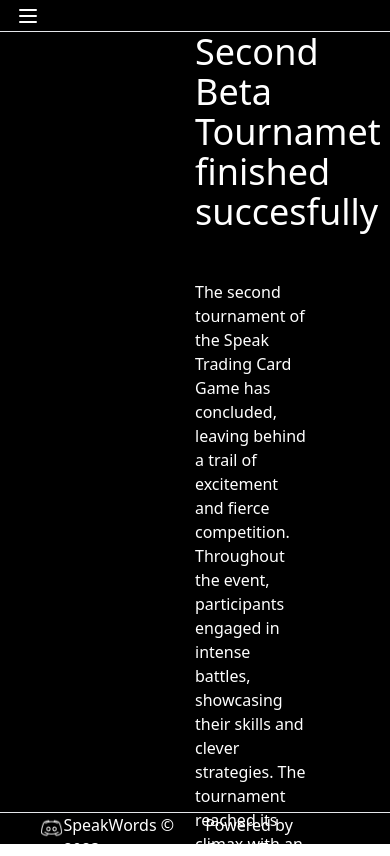
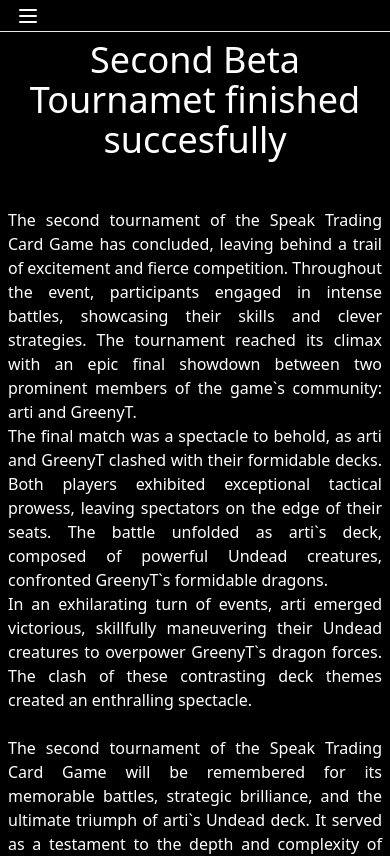
Before and after one commit to DrGreeny/tcgfansite, a Next.js app: page /tournaments in a window 390 px wide. Shown: the top 856 px of the page. Built offline with nearby package versions, Linux system fonts and the light colour scheme.

Commit message:
make everything more mobile

```diff
--- a/components/FaqLanding.jsx
+++ b/components/FaqLanding.jsx
@@ -22,7 +22,7 @@ export default function FaqLanding() {
       <div className=" w-full m-auto px-10 flex justify-center">
         <div className="whitespace-pre-line">
           <h1 className="text-4xl mb-4">May the Words be with You</h1>
-          <p className="whitespace-pre-line">
+          <p className="whitespace-pre-line text-justify">
             Welcome to the FAQ section of Speak, the trading card game that
             brings strategy and excitement to your fingertips! <br /> Here, we
             have compiled a list of frequently asked questions from various
--- a/components/GameSimulator.jsx
+++ b/components/GameSimulator.jsx
@@ -179,7 +179,9 @@ const GameSimulator = () => {
       {!selectedRealm ? (
         <div className=" flex justify-center">
           <div>
-            <h2 className="text-xl text-center mt-6">Load your deck</h2>
+            <h2 className="text-xl text-center mt-6">
+              Load your deck (desktop only)
+            </h2>
             <div className="text-xs mb-6 text-center">from json</div>
             <input
               type="file"
--- a/components/SaveDeck.jsx
+++ b/components/SaveDeck.jsx
@@ -23,7 +23,7 @@ const SaveDeck = ({ selectedCards }) => {
   return (
     <div className="">
       <button
-        className="bg-blue-500 text-white px-4 rounded h-6"
+        className="bg-black text-white px-4 rounded h-6 border-orange-700 border"
         onClick={handleSave}
       >
         Export Json
--- a/components/Tournament.jsx
+++ b/components/Tournament.jsx
@@ -55,21 +55,18 @@ const rounds = [
 
 const Tournament = () => {
   return (
-    <div className="text-white ">
+    <div className="text-white p-2">
       <div
-        className="grid grid-cols-2 items-center"
+        className="flex-col md:grid md:grid-cols-2 items-center"
         style={{
-          height: `calc(100vh - 64px)`,
+          minHeight: `calc(100vh - 64px)`,
         }}
       >
-        <div className="m-auto ">
-          <Bracket rounds={rounds} />
-        </div>
-        <div className=" pr-20 ">
-          <h1 className="text-4xl mb-12 ">
+        <div className="  flex-col justify-center">
+          <h1 className="text-4xl mb-12 text-center">
             Second Beta Tournamet finished succesfully
           </h1>
-          <p className="whitespace-pre-line">
+          <p className="whitespace-pre-line text-justify">
             The second tournament of the Speak Trading Card Game has concluded,
             leaving behind a trail of excitement and fierce competition.
             Throughout the event, participants engaged in intense battles,
@@ -95,6 +92,9 @@ const Tournament = () => {
             journey.
           </p>
         </div>
+        <div className="m-auto ">
+          <Bracket rounds={rounds} />
+        </div>
       </div>
     </div>
   );
--- a/components/deckbuilder_mobile/CardModal.jsx
+++ b/components/deckbuilder_mobile/CardModal.jsx
@@ -13,15 +13,14 @@ export default function CardModal({
     selectedCard.explanations.some((explanation) => explanation.trim() !== "");
   return (
     <div className="fixed top-0 left-0 w-screen h-screen bg-black bg-opacity-75 flex justify-center items-center text-black">
-      <div className="">
+      <div className="relative flex-col bg-white rounded p-1 w-full">
         <button
-          className="absolute top-0 right-0 p-2 text-white"
+          className="absolute top-0 right-0 p-2 text-black"
           onClick={handleCloseModal}
         >
           X
         </button>
-      </div>
-      <div className="flex-col bg-white rounded p-1 w-full">
+
         <div className="flex items-center justify-center content-center my-auto">
           <div className="w-24 flex-col p-1 text-center">
             <div className="w-16 h-16 border rounded text-xs flex flex-col items-center justify-center my-2">
--- a/components/deckbuilder_mobile/Deckbuilder_mobile.jsx
+++ b/components/deckbuilder_mobile/Deckbuilder_mobile.jsx
@@ -2,6 +2,7 @@ import React, { useState, useEffect } from "react";
 import Fliter_mobile from "./Fliter_mobile";
 import cards from "../../db/cards.json";
 import CardModal from "./CardModal";
+import SaveDeck from "../SaveDeck";
 
 export default function Deckbuilder_mobile() {
   const [activeButton, setActiveButton] = useState("Build");
@@ -398,7 +399,11 @@ export default function Deckbuilder_mobile() {
           </div>
         )}
         {activeButton === "Import" && <div>Import content goes here</div>}
-        {activeButton === "Export" && <div>Export content goes here</div>}
+        {activeButton === "Export" && (
+          <div className="flex justify-center pt-10">
+            <SaveDeck selectedCards={deck} />
+          </div>
+        )}
       </div>
       {showModal && <Fliter_mobile handleCloseModal={handleCloseModal} />}
       {showCardModal && (
--- a/components/deckbuilder_mobile/Deckbuilder_nav_mobile.jsx
+++ b/components/deckbuilder_mobile/Deckbuilder_nav_mobile.jsx
@@ -24,9 +24,9 @@ const Deckbuilder_nav_mobile = () => {
   };
 
   return (
-    <nav className=" bg-black py-1 h-8 border-b ">
+    <nav className="sticky z-10 top-0 bg-black py-1 h-8 border-b">
       <div className="fixed flex justify-between items-center">
-        <div className="ml-4">
+        <div className="ml-4 ">
           <button
             className="text-white focus:outline-none"
             onClick={handleMenuToggle}
```
